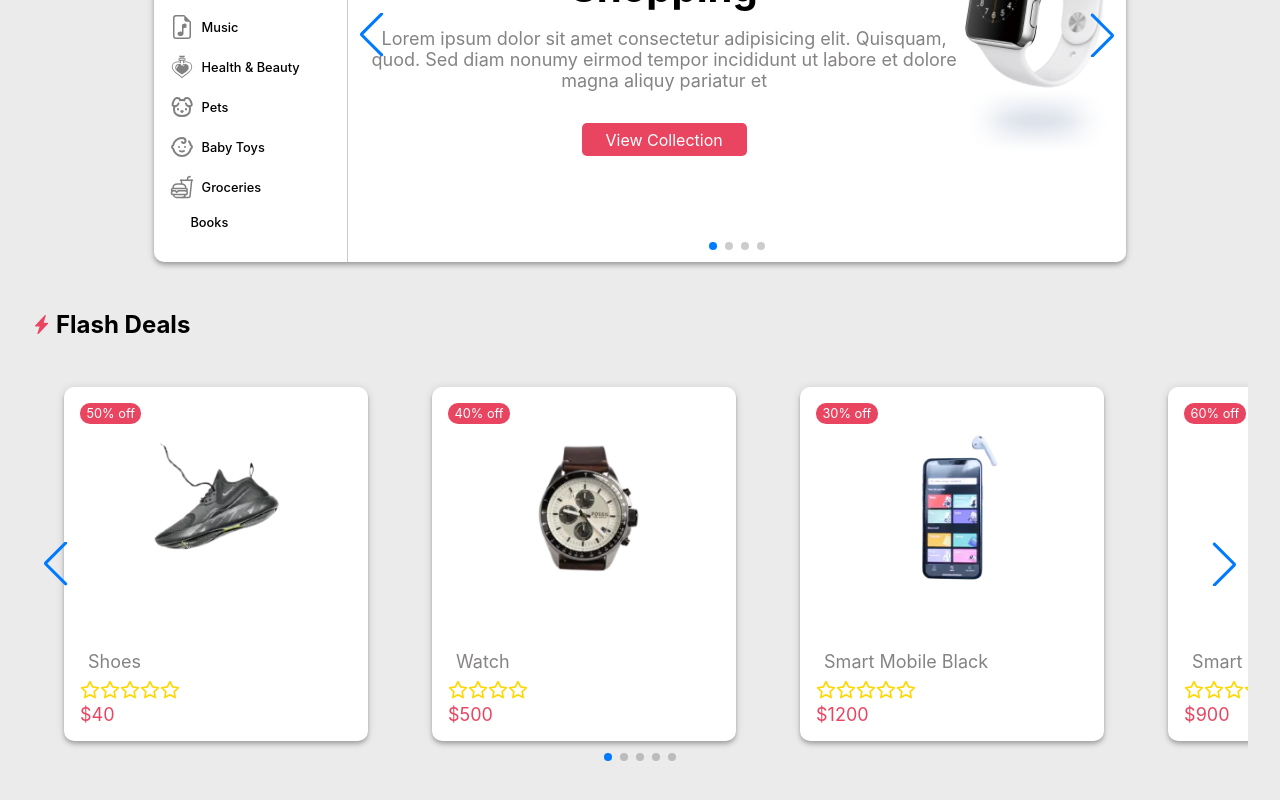
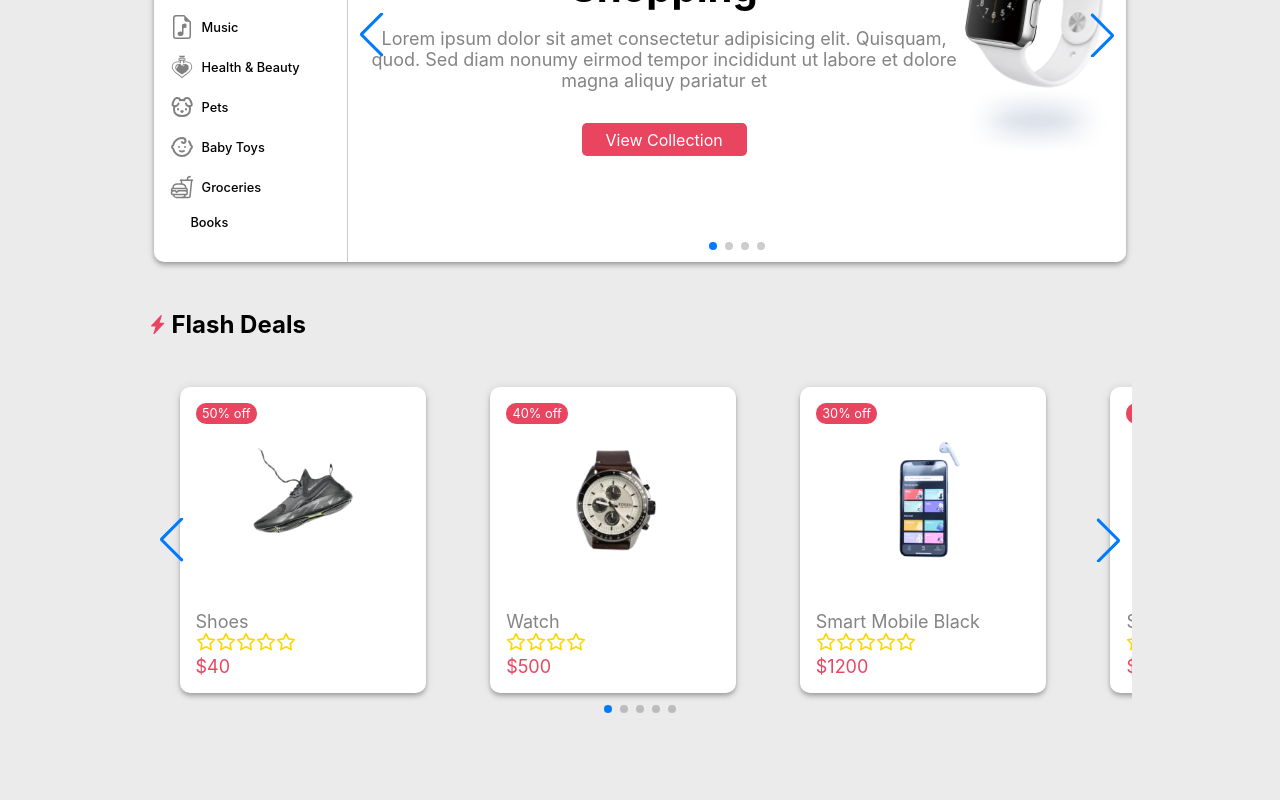
Before and after one commit to Diegocf435/portfolio-ecommerce, a React (Vite) app in the folder my-project/: page / in a window 1280 px wide. Shown: the part 400-1200 px from the top of the page. Built offline with nearby package versions, Linux system fonts and the light colour scheme; some icons are missing.

Commit message:
flash deals fixed

```diff
--- a/my-project/src/Component/FlashDeals/FlashDeals.css
+++ b/my-project/src/Component/FlashDeals/FlashDeals.css
@@ -1,5 +1,11 @@
 .flashDeals {
   margin: 3rem 0rem;
+  display: flex;
+  align-items: center;
+  justify-content: center;
+}
+.flashDeals__container {
+  width: 81%;
 }
 
 .flashDeals__title__container {
@@ -18,11 +24,12 @@
 }
 
 .flash__image__container {
-  width: 15rem;
-  height: 15rem;
+  width: 12rem;
+  height: 12rem;
   display: flex;
   align-items: center;
   justify-content: center;
+  margin-top: 1rem;
 }
 .flash__image__container img {
   width: 100%;
@@ -74,7 +81,6 @@
 }
 .flash__name {
   color: var(--color-secondary-focus);
-  margin: 0.5rem;
 }
 .flash__price {
   color: var(--button-color);
```
